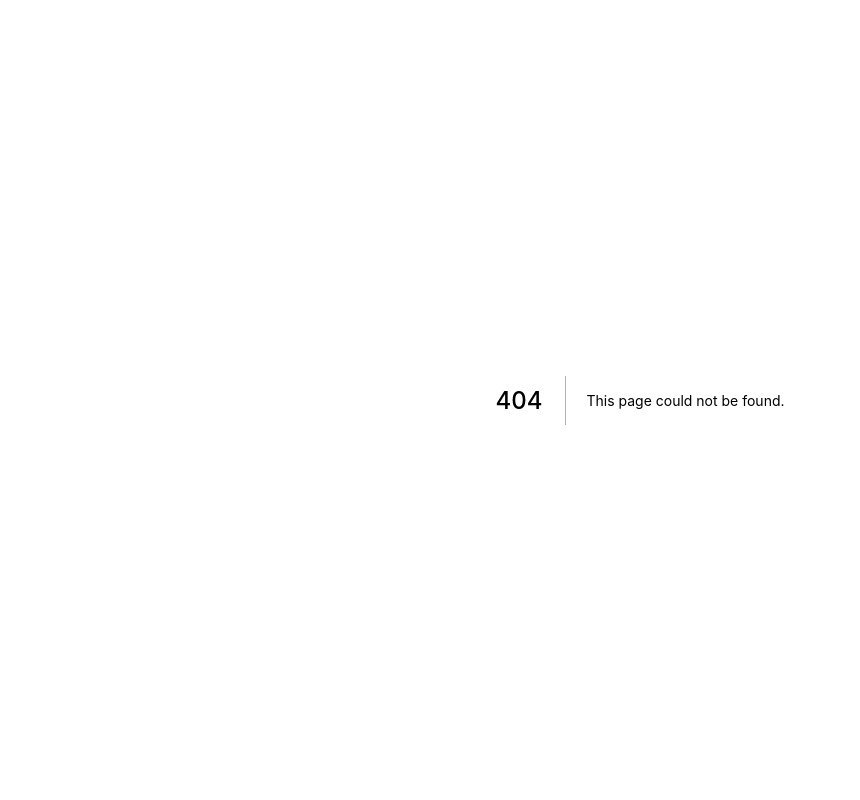
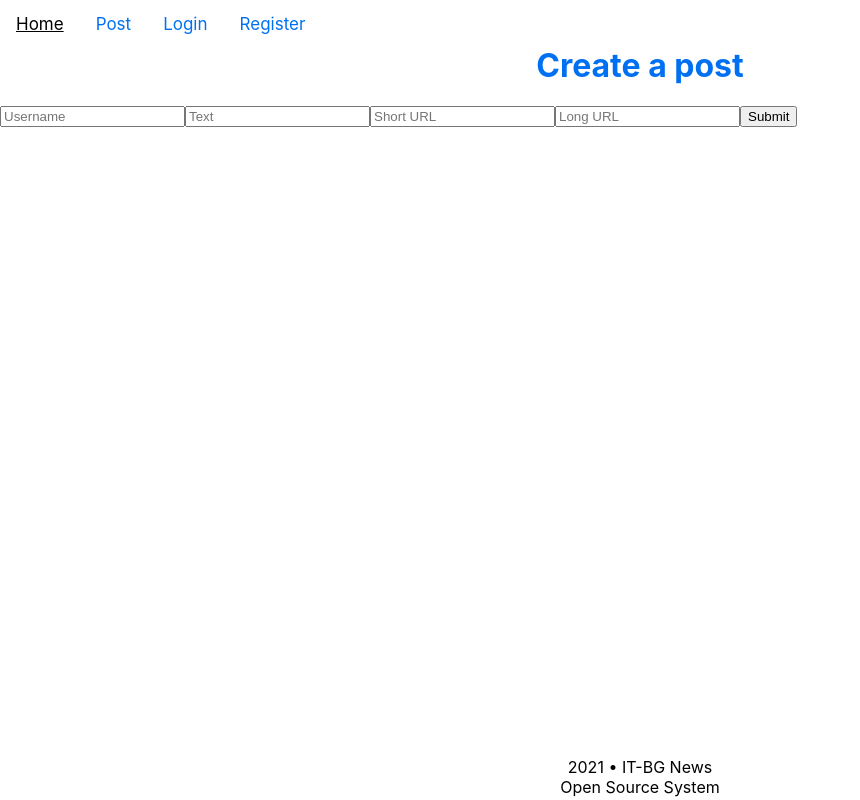
Before and after one commit to kristiyanivanovx/itbgnews, a Next.js app in the folder client/: page /post in a window 1280 px wide. Before the commit this address had no page. Shown: the whole page, without its empty margins (0-860 px from the left). Built offline with nearby package versions, Linux system fonts and the light colour scheme.

Commit message:
add /post page in frontend, making an request to the backend API
add /post page in frontend, making an request to the backend API

```diff
--- a/client/components/Navbar.js
+++ b/client/components/Navbar.js
@@ -11,8 +11,8 @@ class Navbar extends Component {
                     <a>Home</a>
                 </Link>
 
-                <Link href={"/users"}>
-                    <a>Users</a>
+                <Link href={"/post"}>
+                    <a>Post</a>
                 </Link>
 
                 <Link href={"/login"}>
--- a/client/pages/login.js
+++ b/client/pages/login.js
@@ -4,14 +4,13 @@ import Link from "next/link";
 import Navbar from "../components/Navbar";
 import Footer from "../components/Footer";
 import HeadComponent from "../components/HeadComponent";
-import BASE_URL from "../utilities/common";
 
 const Login = () => {
     const [username, setUsername] = useState('');
     const [password, setPassword] = useState('');
 
     const submitForm = async () => {
-        await fetch( BASE_URL + '/api/login', {
+        await fetch( 'http://localhost:5000/api/login', {
             method: 'POST',
             body: JSON.stringify({ username, password }),
             headers: {
--- /dev/null
+++ b/client/pages/post.js
@@ -0,0 +1,76 @@
+import styles from "../styles/Layout.module.css";
+import React, {useState} from 'react';
+import HeadComponent from "../components/HeadComponent";
+import Footer from "../components/Footer";
+import Navbar from "../components/Navbar";
+import Link from "next/link";
+
+const Post = () => {
+    const [username, setUsername] = useState('');
+    const [text, setText] = useState('');
+    const [shortURL, setShortURL] = useState('');
+    const [longURL, setLongURL] = useState('');
+
+    const submitForm = async () => {
+        await fetch( 'http://localhost:5000/api/posts/create', {
+            method: 'POST',
+            body: JSON.stringify({ username, text, shortURL, longURL }),
+            headers: {
+                'Content-Type': 'application/json',
+            },
+        });
+    }
+
+    return (
+        <div>
+            <HeadComponent currentPageName={"Create a post"}/>
+            <Navbar/>
+
+            <div className="login">
+                <div className="login-header">
+                    <h1 className={styles.title}>
+                        <Link href={"/post"}>
+                            <a>Create a post</a>
+                        </Link>
+                    </h1>
+
+                    {/* todo: add padding instead of <br/>*/}
+                    <br/>
+                </div>
+            </div>
+
+            <input
+                type="text"
+                name="username"
+                placeholder="Username"
+                onChange={(e) => setUsername(e.target.value)}
+            />
+            <input
+                type="text"
+                name="text"
+                placeholder="Text"
+                onChange={(e) => setText(e.target.value)}
+            />
+            <input
+                type="text"
+                name="shortURL"
+                placeholder="Short URL"
+                onChange={(e) => setShortURL(e.target.value)}
+            />
+            <input
+                type="text"
+                name="longURL"
+                placeholder="Long URL"
+                onChange={(e) => setLongURL(e.target.value)}
+            />
+
+            <button onClick={submitForm}>
+                Submit
+            </button>
+
+            <Footer/>
+        </div>
+    )
+}
+
+export default Post;
--- a/client/pages/register.js
+++ b/client/pages/register.js
@@ -4,7 +4,6 @@ import Link from "next/link";
 import Navbar from "../components/Navbar";
 import Footer from "../components/Footer";
 import HeadComponent from "../components/HeadComponent";
-import BASE_URL from "../utilities/common";
 
 const Register = () => {
     const [username, setUsername] = useState('');
@@ -12,7 +11,7 @@ const Register = () => {
     const [passwordConfirm, setPasswordConfirm] = useState('');
 
     const submitForm = async () => {
-        await fetch(BASE_URL + '/api/register', {
+        await fetch('http://localhost:5000/api/register', {
             method: 'POST',
             body: JSON.stringify({ username, password, passwordConfirm }),
             headers: {
```
Also changed, not shown: client/pages/users.js (deleted, +0 -40 lines), 1 other file (tests, documents, lock files or other folders).
